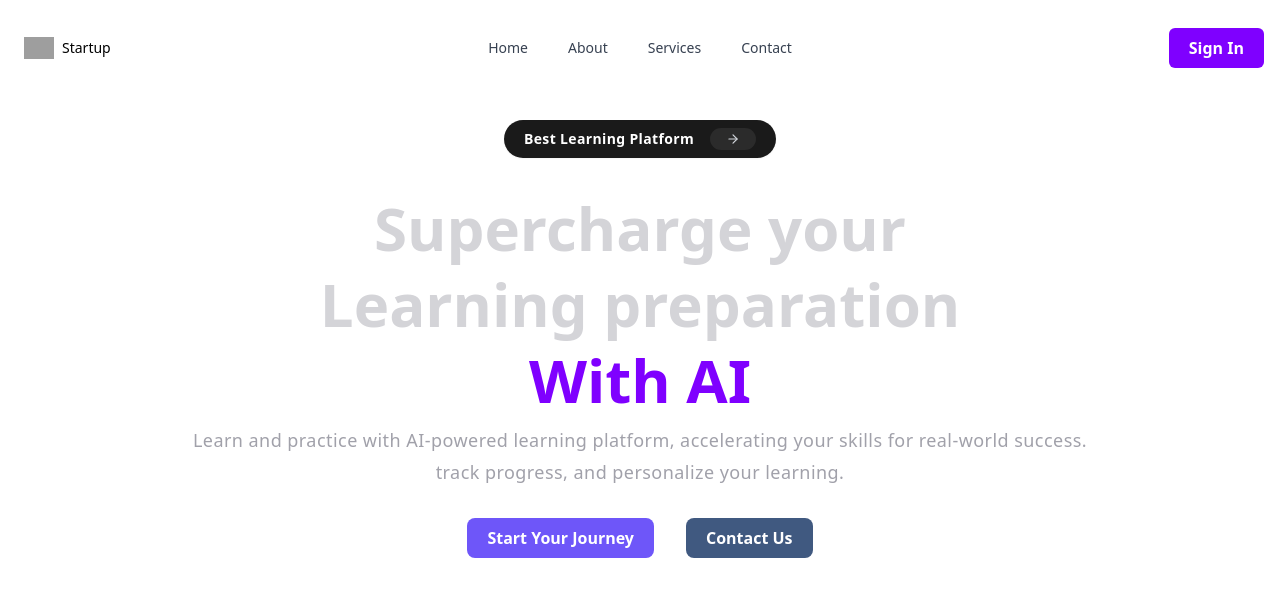
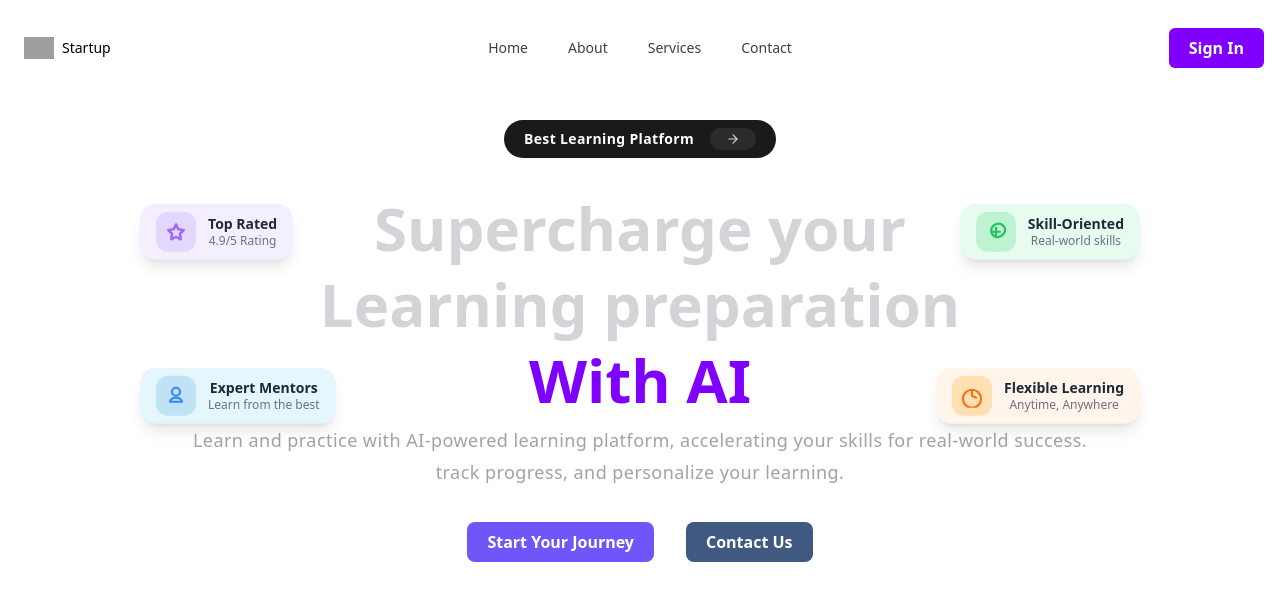
Before and after one commit to Rupam-Mondal/LearnSphere, a React (Vite) app in the folder LearnSphereFrontend/: page / in a window 1280 px wide. Shown: the top 600 px of the page. Built offline with nearby package versions, Linux system fonts and the light colour scheme; grey boxes are pictures that could not be loaded.

Commit message:
Landing section is done

```diff
--- /dev/null
+++ b/LearnSphereFrontend/src/Components/Landing/Float.css
@@ -0,0 +1,13 @@
+@keyframes float {
+  0%,
+  100% {
+    transform: translateY(0px);
+  }
+  50% {
+    transform: translateY(-9px);
+  }
+}
+
+.float-animation {
+  animation: float 3s ease-in-out infinite;
+}
--- a/LearnSphereFrontend/src/Components/Landing/Landingsection.jsx
+++ b/LearnSphereFrontend/src/Components/Landing/Landingsection.jsx
@@ -1,17 +1,15 @@
+import "./Float.css";
+
 function LandingSection() {
-  const content = [
-    "Supercharge your",
-    "Learning preparation",
-    "With AI"
-  ];
+  const content = ["Supercharge your", "Learning preparation", "With AI"];
 
   const subcontent = [
     "Learn and practice with AI-powered learning platform, accelerating your skills for real-world success.",
-    "track progress, and personalize your learning."
+    "track progress, and personalize your learning.",``
   ];
 
   return (
-    <div className="w-full flex flex-col justify-center items-center text-center mt-10 px-4">
+    <div className="w-full relative flex flex-col justify-center items-center text-center mt-10 px-4">
       <div className="space-y-2 md:space-y-4">
         <h1 className="text-3xl md:text-6xl font-bold text-zinc-300">
           {content[0]}
@@ -19,12 +17,18 @@ function LandingSection() {
         <h1 className="text-3xl md:text-6xl font-bold text-zinc-300">
           {content[1]}
         </h1>
-        <h1 className="text-3xl md:text-6xl font-bold" style={{ color: "#7F00FF" }}>
+        <h1
+          className="text-3xl md:text-6xl font-bold"
+          style={{ color: "#7F00FF" }}
+        >
           {content[2]}
         </h1>
         <div className="mt-6 space-y-1 text-center">
           {subcontent.map((line, index) => (
-            <p key={index} className="text-zinc-400 text-sm md:text-lg tracking-wide">
+            <p
+              key={index}
+              className="text-zinc-400 text-sm md:text-lg tracking-wide"
+            >
               {line}
             </p>
           ))}
@@ -32,8 +36,112 @@ function LandingSection() {
       </div>
 
       <div className="flex gap-8 mt-8">
-        <div className="py-2 px-5 font-semibold cursor-pointer text-white bg-[#6E56F9] rounded-lg">Start Your Journey</div>
-        <div className="bg-[#405980] font-semibold cursor-pointer py-2 px-5 text-white rounded-lg">Contact Us</div>
+        <div className="py-2 px-5 font-semibold cursor-pointer text-white bg-[#6E56F9] rounded-lg">
+          Start Your Journey
+        </div>
+        <div className="bg-[#405980] font-semibold cursor-pointer py-2 px-5 text-white rounded-lg">
+          Contact Us
+        </div>
+      </div>
+
+      <div class="absolute flex py-2 px-3 left-32 top-0 cursor-pointer float-animation">
+        <div class="flex items-center gap-3 rounded-2xl bg-[#F3EFFF] px-4 py-2 shadow-lg">
+          <div class="flex items-center justify-center h-10 w-10 rounded-xl bg-[#E3D6FF]">
+            <svg
+              xmlns="http://www.w3.org/2000/svg"
+              fill="none"
+              viewBox="0 0 24 24"
+              stroke-width="2.5"
+              stroke="#A367FF"
+              class="w-6 h-6"
+            >
+              <path
+                stroke-linecap="round"
+                stroke-linejoin="round"
+                d="M12 4.75l2.4 4.86 5.36.78-3.88 3.78.92 5.36-4.8-2.52-4.8 2.52.92-5.36-3.88-3.78 5.36-.78L12 4.75z"
+              />
+            </svg>
+          </div>
+          <div class="text-sm leading-tight">
+            <div class="font-semibold text-gray-800">Top Rated</div>
+            <div class="text-gray-500 text-xs">4.9/5 Rating</div>
+          </div>
+        </div>
+      </div>
+
+      <div class="absolute left-32 bottom-32 flex py-2 px-3 cursor-pointer float-animation">
+        <div class="flex items-center gap-3 rounded-2xl bg-[#E5F6FD] px-4 py-2 shadow-lg">
+          <div class="flex items-center justify-center h-10 w-10 rounded-xl bg-[#BDE3F4]">
+            <svg
+              xmlns="http://www.w3.org/2000/svg"
+              fill="none"
+              viewBox="0 0 24 24"
+              stroke-width="2.2"
+              stroke="#3B82F6"
+              class="w-6 h-6"
+            >
+              <path
+                stroke-linecap="round"
+                stroke-linejoin="round"
+                d="M12 14c4 0 5.5 2 6 4H6c.5-2 2-4 6-4zm0-2a4 4 0 100-8 4 4 0 000 8z"
+              />
+            </svg>
+          </div>
+          <div class="text-sm leading-tight">
+            <div class="font-semibold text-gray-800">Expert Mentors</div>
+            <div class="text-gray-500 text-xs">Learn from the best</div>
+          </div>
+        </div>
+      </div>
+
+      <div class="absolute right-32 top-0 flex py-2 px-3 cursor-pointer float-animation">
+        <div class="flex items-center gap-3 rounded-2xl bg-[#E7FBEF] px-4 py-2 shadow-lg">
+          <div class="flex items-center justify-center h-10 w-10 rounded-xl bg-[#BFF2D2]">
+            <svg
+              xmlns="http://www.w3.org/2000/svg"
+              fill="none"
+              viewBox="0 0 24 24"
+              stroke-width="2.2"
+              stroke="#22C55E"
+              class="w-6 h-6"
+            >
+              <path
+                stroke-linecap="round"
+                stroke-linejoin="round"
+                d="M8 12h8m-4-4v8m7-1.5A6.5 6.5 0 1112 4.5a6.5 6.5 0 018.5 8.5z"
+              />
+            </svg>
+          </div>
+          <div class="text-sm leading-tight">
+            <div class="font-semibold text-gray-800">Skill-Oriented</div>
+            <div class="text-gray-500 text-xs">Real-world skills</div>
+          </div>
+        </div>
+      </div>
+
+      <div class="absolute right-32 bottom-32 flex py-2 px-3 cursor-pointer float-animation">
+        <div class="flex items-center gap-3 rounded-2xl bg-[#FFF5EB] px-4 py-2 shadow-lg">
+          <div class="flex items-center justify-center h-10 w-10 rounded-xl bg-[#FFE0B3]">
+            <svg
+              xmlns="http://www.w3.org/2000/svg"
+              fill="none"
+              viewBox="0 0 24 24"
+              stroke-width="2.2"
+              stroke="#F97316"
+              class="w-6 h-6"
+            >
+              <path
+                stroke-linecap="round"
+                stroke-linejoin="round"
+                d="M12 6v6l4 2m-4-8a9 9 0 100 18 9 9 0 000-18z"
+              />
+            </svg>
+          </div>
+          <div class="text-sm leading-tight">
+            <div class="font-semibold text-gray-800">Flexible Learning</div>
+            <div class="text-gray-500 text-xs">Anytime, Anywhere</div>
+          </div>
+        </div>
       </div>
     </div>
   );
```
